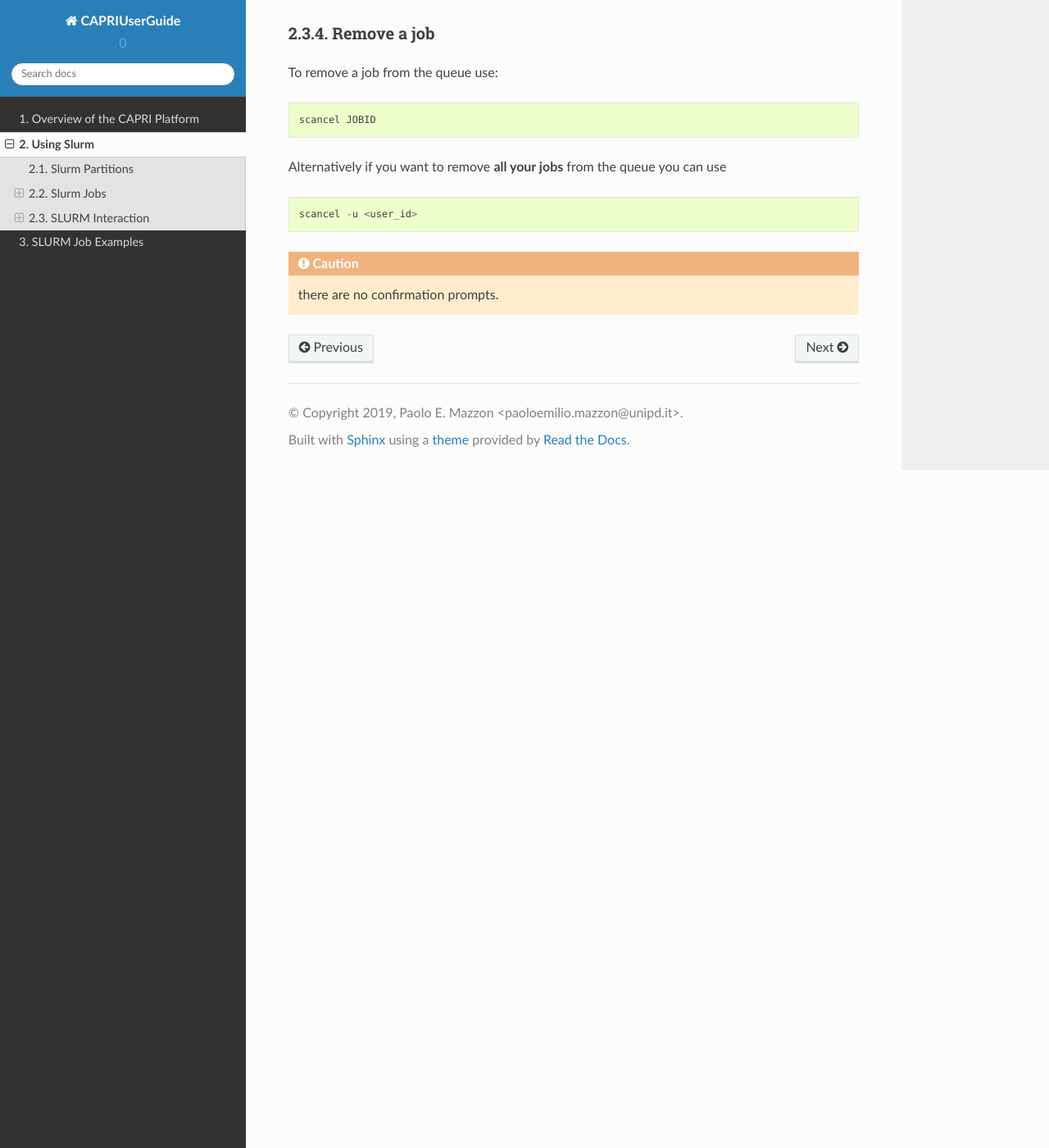
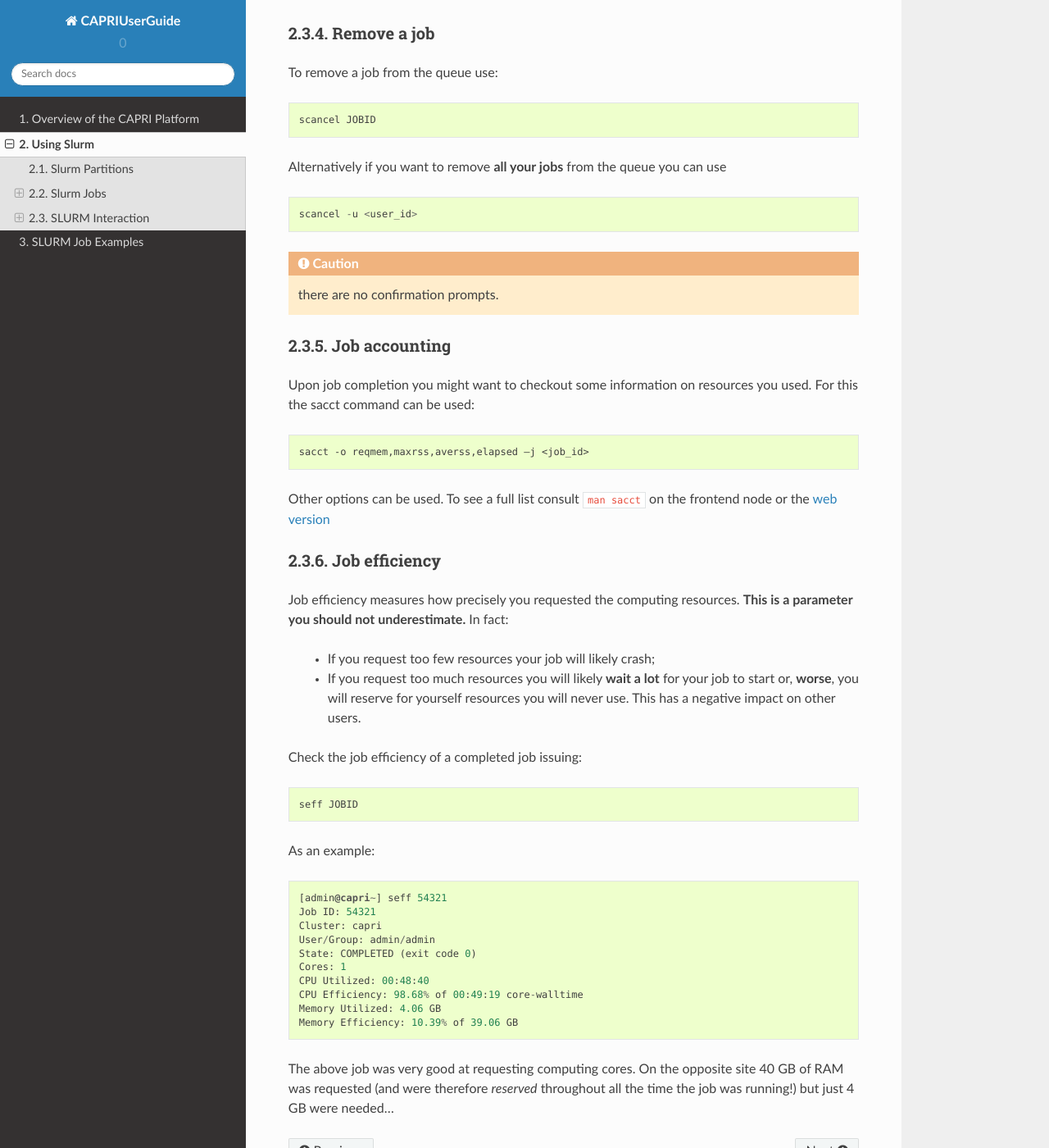
Before and after one commit to pemazzon/CAPRIUserGuide, a Sphinx documentation site: the page built from docs/UsingSLURM.rst, in a window 1280 px wide and 1400 px high, scrolled down 4628 px. Shown: the whole window at 82% size. Built offline with Sphinx 7.4.7 and the Read the Docs theme 2.0.0, drawn with Linux system fonts in a browser that asks for light colours; pages that are not in the unit, such as notebooks, are missing from menus.

Commit message:
accounting and efficiency added

```diff
--- a/docs/UsingSLURM.rst
+++ b/docs/UsingSLURM.rst
@@ -255,3 +255,46 @@ Alternatively if you want to remove **all your jobs** from the queue you can use
  scancel -u <user_id>
 
 .. caution:: there are no confirmation prompts.
+
+Job accounting
+^^^^^^^^^^^^^^
+
+Upon job completion you might want to checkout some information on resources you used.
+For this the sacct command can be used::
+
+ sacct -o reqmem,maxrss,averss,elapsed –j <job_id>
+
+Other options can be used. To see a full list consult ``man sacct`` on the frontend node
+or the `web version <https://slurm.schedmd.com/sacct.html>`_
+
+Job efficiency
+^^^^^^^^^^^^^^
+
+Job efficiency measures how precisely you requested the computing resources. **This is a
+parameter you should not underestimate.** In fact:
+
+  - If you request too few resources your job will likely crash;
+  - If you request too much resources you will likely **wait a lot** for your job to start or,
+    **worse**, you will reserve for yourself resources you will never use. This has a
+    negative impact on other users.
+
+Check the job efficiency of a completed job issuing::
+
+ seff JOBID
+
+As an example::
+
+ [admin@capri~] seff 54321
+ Job ID: 54321
+ Cluster: capri
+ User/Group: admin/admin
+ State: COMPLETED (exit code 0)
+ Cores: 1
+ CPU Utilized: 00:48:40
+ CPU Efficiency: 98.68% of 00:49:19 core-walltime
+ Memory Utilized: 4.06 GB
+ Memory Efficiency: 10.39% of 39.06 GB
+
+The above job was very good at requesting computing cores. On the opposite site
+40 GB of RAM was requested (and were therefore *reserved* throughout all the time
+the job was running!) but just 4 GB were needed...
```
